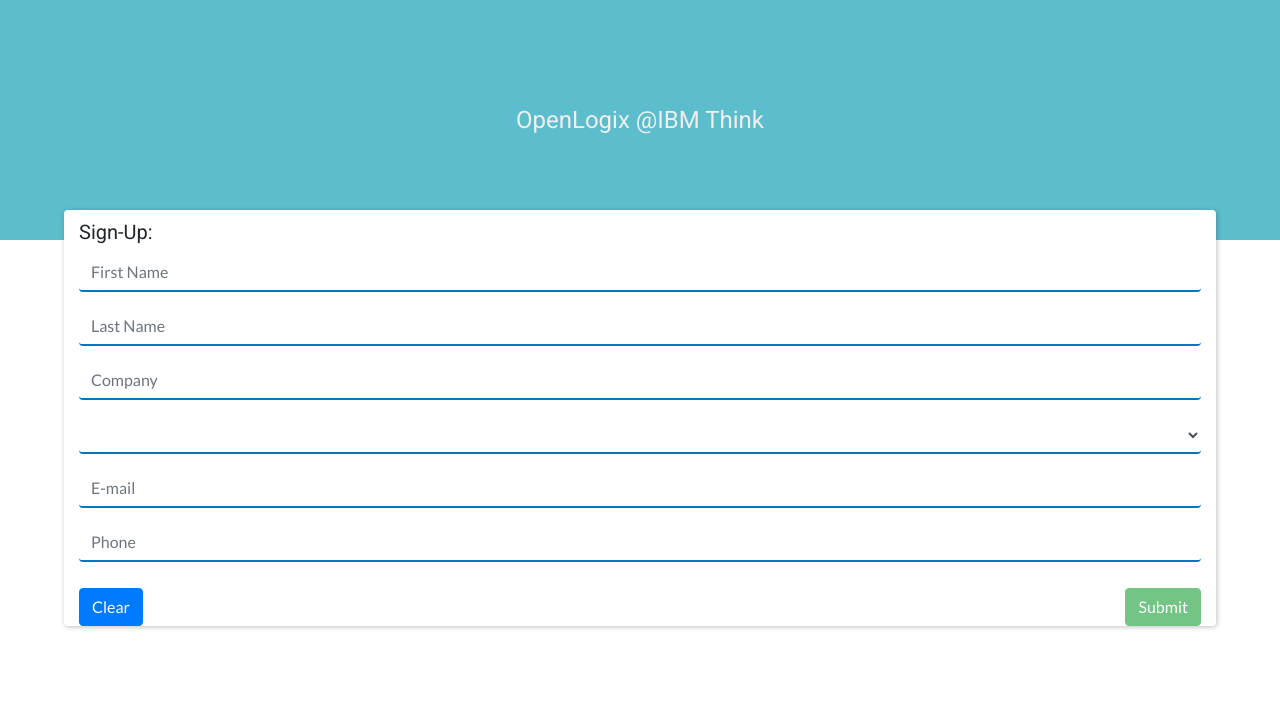
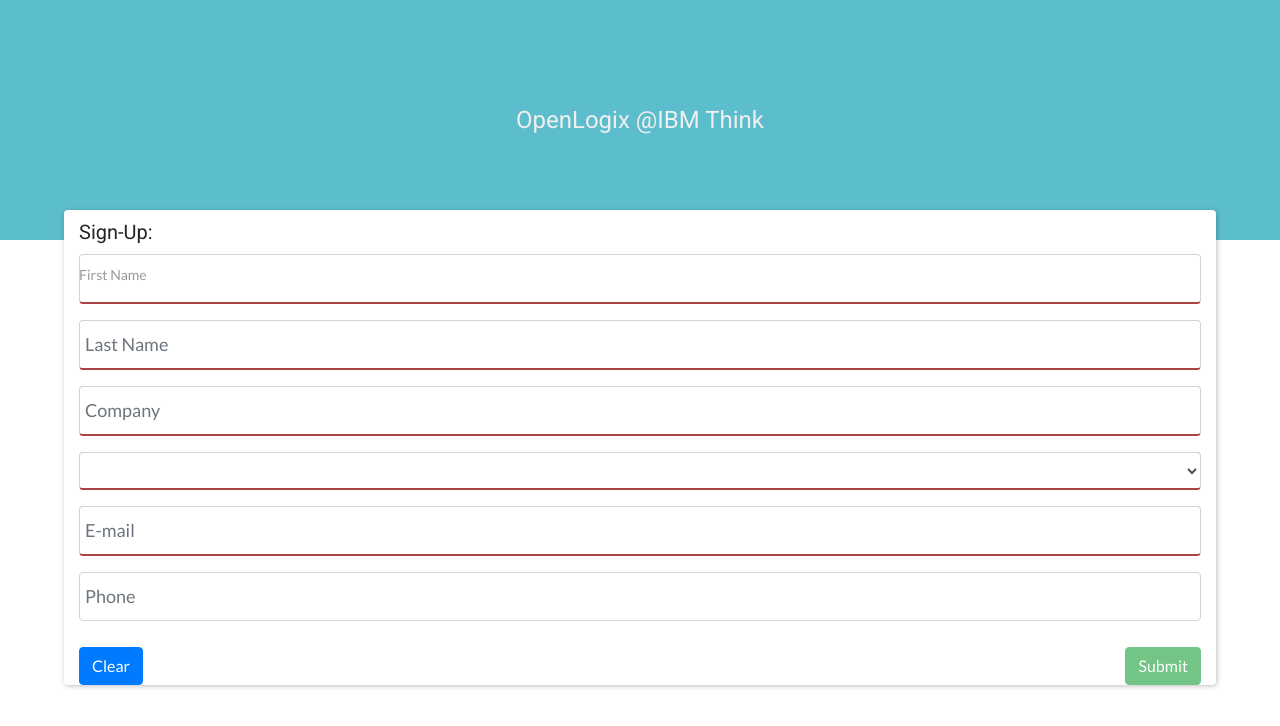
Before and after one commit to BackbenchersTech/angular5-questionnaire, an Angular app: page /survey/signup in a window 1280 px wide. Shown: the top 726 px of the page. Built offline with nearby package versions, Linux system fonts and the light colour scheme.

Commit message:
Float labels

```diff
--- a/src/app/survey/signup/signup.component.css
+++ b/src/app/survey/signup/signup.component.css
@@ -9,8 +9,32 @@
 }
 
 .formSection .form-control {
-    border: none;
-    border-bottom: 2px solid #0077bf;
+    /* border: none; */
+    /* border-bottom: 2px solid #0077bf; */
+    display: block;
+    font-size: 18px;
+    padding: 10px 10px 10px 5px;
+}
+
+.formSection .form-control:focus {
+    outline: none;
+    box-shadow: none;
+}
+
+label {
+    color: #999;
+    font-size: 14px;
+    font-weight: normal;
+    position: absolute;
+    pointer-events: none;
+    top: 10px;
+    transition: 0.2s ease all;
+}
+
+.formSection .form-control:focus + label {
+    top: -20px;
+    font-size: 14px;
+    color: #009688;
 }
 
 .sectionTitle {
@@ -32,9 +56,9 @@
 }
 
 .ng-valid[required], .ng-valid.required {
-    border-left: 5px solid #42A948;
+    border-bottom: 5px solid #42A948;
 }
 
 .ng-invalid:not(form) {
-    border-left: 5px solid #A94442;
+    border-bottom: 2px solid #A94442;
 }
--- a/src/app/survey/signup/signup.component.html
+++ b/src/app/survey/signup/signup.component.html
@@ -4,7 +4,8 @@
     </div>
     <form (ngSubmit)="onSubmit()" #initialForm="ngForm" class="col-12">
         <div class="form-group">
-            <input class="form-control" type="text" placeholder="First Name" name="fname" [(ngModel)]="user.fname" required #fname="ngModel">
+            <input class="form-control field" type="text" name="fname" [(ngModel)]="user.fname" required #fname="ngModel">
+            <label for="fname">First Name</label>
             <div class="alert alert-danger" [hidden]="fname.valid || fname.pristine">
                 First Name is a required field
             </div>
```
